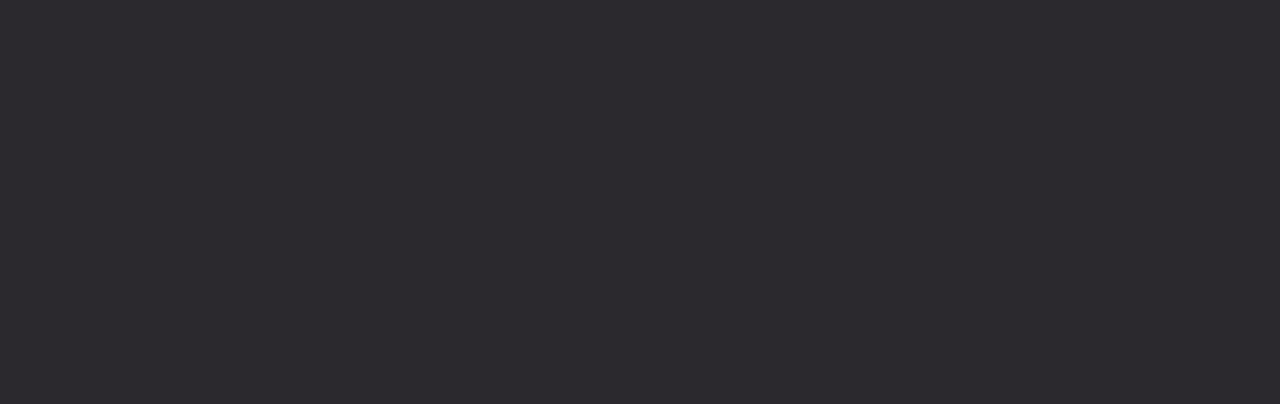
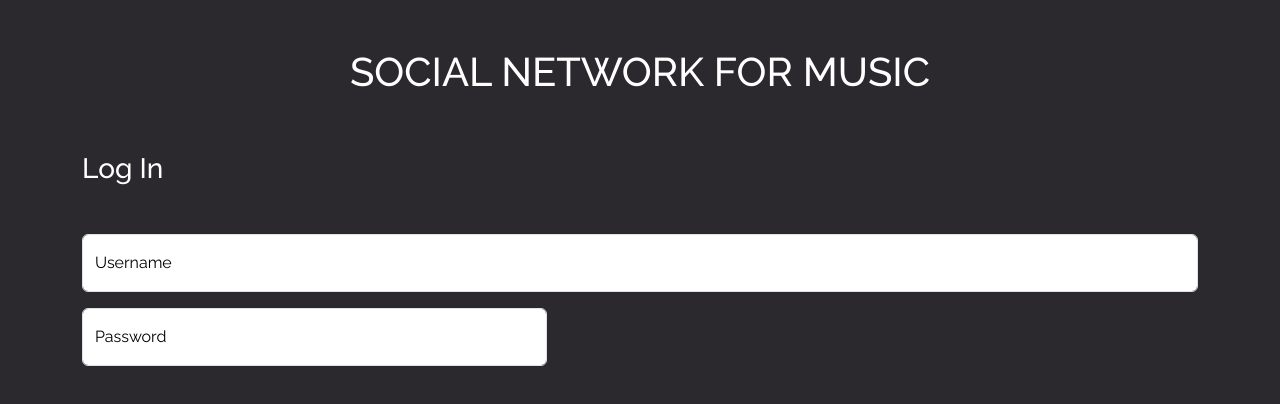
Before and after one commit to WiktorVerga/SN4M, a React (Create React App) app in the folder sn4m/: page /login in a window 1280 px wide. Before the commit this address had no page. Shown: the top 404 px of the page. Built offline with nearby package versions, Linux system fonts and the light colour scheme.

Commit message:
Finita pagina Sign in
Aggiunta anche in più pagina login

```diff
--- a/sn4m/src/App.js
+++ b/sn4m/src/App.js
@@ -1,7 +1,7 @@
 import {useState} from "react";
-import Scheda from "./Components/scheda";
 import Signin from "./pages/Signin";
 import {BrowserRouter, Route, Routes} from "react-router-dom";
+import Login from "./pages/Login";
 
 
 function App() {
@@ -11,6 +11,7 @@ function App() {
                 <div className={"container"}>
                     <Routes>
                         <Route path={"/"} element={<Signin/>}/>
+                        <Route path={"/login"} element={<Login/>}/>
                     </Routes>
                 </div>
             </div>
--- a/sn4m/src/Components/scheda.jsx
+++ /dev/null
@@ -1,11 +0,0 @@
-
-export default function Scheda(props) {
-
-
-
-    return (
-        <div className={"card"}>
-            <h2>{props.beer.price}</h2>
-        </div>
-    )
-}
--- /dev/null
+++ b/sn4m/src/pages/Login.jsx
@@ -0,0 +1,45 @@
+export default function Login() {
+    return (
+        <div>
+            <h1 className={"h1 p-5 text-center text-uppercase"}>
+                Social Network for Music
+            </h1>
+            <div>
+                <h3>Log In</h3>
+                <form
+                    name={"login"}
+                    className={"mt-5"}
+                >
+                    <div className={""}>
+                        <div className="form-floating mb-3 text-black ">
+                            <input type="text" className="form-control" id="username"
+                                   autoComplete={"off"}
+                                   required={true}
+                                   placeholder="username"
+                                   onChange={(e) => {
+                                       e.target.classList.remove("is-invalid")
+                                   }}
+                            />
+                            <label htmlFor="floatingInput">Username</label>
+                            <div className="invalid-feedback">errore</div>
+                        </div>
+
+                    </div>
+                    <div className={"col-5"}>
+                        <div className="form-floating mb-3 text-black">
+                            <input type="password" className="form-control" id="password"
+                                   required={true}
+                                   placeholder="Password"
+                                   onChange={(e) => {
+                                       e.target.classList.remove("is-invalid")
+                                   }}
+                            />
+                            <label htmlFor="floatingInput">Password</label>
+                            <div className="invalid-feedback">errore</div>
+                        </div>
+                    </div>
+                </form>
+            </div>
+        </div>
+    )
+}
--- a/sn4m/src/pages/Signin.jsx
+++ b/sn4m/src/pages/Signin.jsx
@@ -4,7 +4,8 @@ import {getToken} from "../utilities/getToken";
 
 export default function Signin() {
 
-    {/* Dati Form */}
+    {/* Dati Form */
+    }
     const [username, setUsername] = useState("");
 
     const [email, setEmail] = useState("");
@@ -19,6 +20,7 @@ export default function Signin() {
     }
 
     const [generiPreferiti, setGeneriPreferiti] = useState([]);
+
     const recuperaGeneri = () => {
         const generi = new Set()
 
@@ -56,37 +58,112 @@ export default function Signin() {
         })
 
 
-
     }
 
+    /* Dati Errori Form */
+    const [emailError, setEmailError] = useState("");
+    const [userError, setUserError] = useState("");
+    const [passwordError, setPasswordError] = useState("")
+
+
+    /* Handle Functions */
     const handleSubmit = () => {
 
         const existingUsers = JSON.parse(localStorage.getItem("utenti"))
 
         /* Controlli Form */
+        const emailInput = document.getElementById("email");
+        const userInput = document.getElementById("username");
+        const passwordInput = document.getElementById("password");
 
-        /*Ricorda di usare il punto di domanda quando usi 'existingUsers'*/
-        existingUsers?.forEach((item) => {
-            console.log(item)
-        })
+        emailInput.classList.remove("is-invalid")
+        userInput.classList.remove("is-invalid")
+        passwordInput.classList.remove("is-invalid")
+
+        /* Controllo Email */
+        let hasError = false
+
+        //Controllo Formato Email
+        const emailRegex = /^[^\s@]+@[^\s@]+\.[^\s@]+$/;
+
+        if (!emailRegex.test(email)) {
+            emailInput.classList.add("is-invalid")
+            setEmailError("Email non Valida")
+            hasError = true;
+        }
+
+        //Controllo Unicità Email
+        if (existingUsers?.some(item => (item.email === email))) {
+            //Avviene errore:
+            emailInput.classList.add("is-invalid")
+            setEmailError("Email già collegata ad un Account Esistente")
+            hasError = true;
+        }
+
+
+        /* Controllo Username */
+
+
+        //Controllo Unicità Username
+        if (existingUsers?.some(item => (item.username === username))) {
+            //Avviene errore:
+            userInput.classList.add("is-invalid")
+            setUserError("Username già in uso")
+            hasError = true;
+        }
+
+        /* Controllo Password */
+
+
+        //Regex che accetta solo lettere, numeri e caratteri speciali comuni
+        const validCharactersRegex = /^[A-Za-z0-9!@#$%^&*()_+\-=\[\]{};':"\\|,.<>\/?]*$/;
+        const uppercaseRegex = /[A-Z]/;
+        const numberRegex = /[0-9]/;
+        const specialCharRegex = /[!@#$%^&*()_+\-=\[\]{};':"\\|,.<>\/?]/;
+
+        //Controllo Password Diverse
+        if (password !== ripetiPassword) {
+            //Avviene errore:
+            passwordInput.classList.add("is-invalid")
+            setPasswordError("Password non Uguali")
+            hasError = true;
+        }
+
+        //Controllo Password Valida
+        if (!validCharactersRegex.test(password)) {
+            //Avviene errore:
+            passwordInput.classList.add("is-invalid")
+            setPasswordError("Password può contenere solo lettere, numeri e caratteri speciali")
+            hasError = true;
+        }
+
+        //Controllo Struttura Password Valida
+        if (!uppercaseRegex.test(password) || !numberRegex.test(password) || !specialCharRegex.test(password)) {
+            //Avviene errore:
+            passwordInput.classList.add("is-invalid")
+            setPasswordError("Password deve contenere almeno una lettera maiuscola, un numero e un carattere speciale")
+            hasError = true;
+        }
+
 
         /* Creazione Utente con Dati Sicuri */
+        if (hasError) return
         recuperaGeneri()
 
         const profilo = {
             email: email,
             username: username,
             password: password,
+            //... -> spacchetta array
             cantantiPreferiti: [...artistiPreferiti],
             generiPreferiti: [...generiPreferiti],
-            playlistProprie: [
-            ],
-            playlistSalvate: [
-            ],
+            playlistProprie: [],
+            playlistSalvate: [],
             communities: []
         }
 
         /* Salvataggio dati Utenti in LocalStorage */
+
         if (existingUsers)
             localStorage.setItem("utenti", JSON.stringify([...existingUsers, profilo]))
         else
@@ -110,15 +187,20 @@ export default function Signin() {
                 {/*Riga User e Email*/}
                 <div className={"row flex-row justify-content-between"}>
                     <div className={"col-5"}>
-                        <div className="form-floating mb-3 text-black">
+                        <div className="form-floating mb-3 text-black ">
                             <input type="text" className="form-control" id="username"
                                    autoComplete={"off"}
                                    required={true}
                                    placeholder="username"
-                                   onChange={(e) => {setUsername(e.target.value)}}
+                                   onChange={(e) => {
+                                       setUsername(e.target.value)
+                                       e.target.classList.remove("is-invalid")
+                                   }}
                             />
                             <label htmlFor="floatingInput">Username</label>
+                            <div className="invalid-feedback">{userError}</div>
                         </div>
+
                     </div>
                     <div className={"col-5"}>
 
@@ -126,8 +208,12 @@ export default function Signin() {
                             <input type="email" className="form-control" id="email"
                                    required={true}
                                    placeholder="name@example.com"
-                                   onChange={(e) => {setEmail(e.target.value)}}/>
+                                   onChange={(e) => {
+                                       setEmail(e.target.value)
+                                       e.target.classList.remove("is-invalid")
+                                   }}/>
                             <label htmlFor="floatingInput">Email</label>
+                            <div className="invalid-feedback">{emailError}</div>
                         </div>
                     </div>
                 </div>
@@ -139,9 +225,13 @@ export default function Signin() {
                             <input type="password" className="form-control" id="password"
                                    required={true}
                                    placeholder="Password"
-                                   onChange={(e) => {setPassword(e.target.value)}}
+                                   onChange={(e) => {
+                                       setPassword(e.target.value)
+                                       e.target.classList.remove("is-invalid")
+                                   }}
                             />
                             <label htmlFor="floatingInput">Password</label>
+                            <div className="invalid-feedback">{passwordError}</div>
                         </div>
                     </div>
                     <div className={"col-5"}>
@@ -151,7 +241,10 @@ export default function Signin() {
                                    required={true}
                                    autoComplete={"off"}
                                    placeholder="Ripeti Password"
-                                   onChange={(e) => {setRipetiPassword(e.target.value)}}/>
+                                   onChange={(e) => {
+                                       setRipetiPassword(e.target.value)
+                                       e.target.classList.remove("is-invalid")
+                                   }}/>
                             <label htmlFor="floatingInput">Ripeti Password</label>
                         </div>
                     </div>
@@ -168,7 +261,8 @@ export default function Signin() {
                     type={"artist"}
                 />
 
-                <input type={"button"} value="Crea Account" className={"btn btn-secondary mt-5 p-2 text-uppercase"} onClick={handleSubmit}/>
+                <input type={"button"} value="Crea Account" className={"btn btn-secondary mt-5 p-2 text-uppercase"}
+                       onClick={handleSubmit}/>
                 <input type={"button"} value="Annulla" className={"btn btn-secondary mt-5 mx-5 p-2 text-uppercase"}/>
             </form>
         </div>
```
